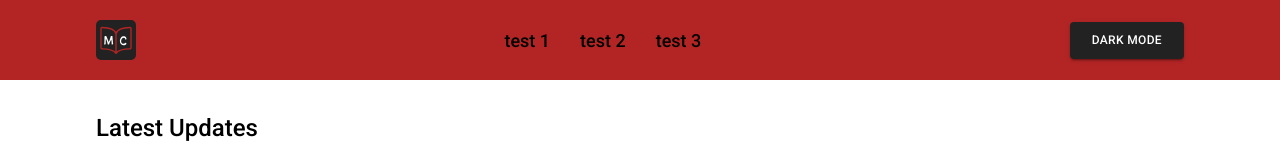
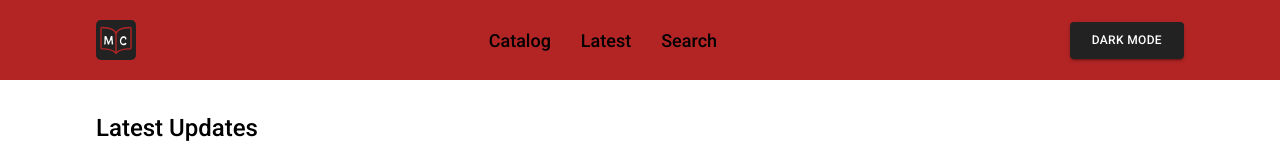
Before and after one commit to 24Skynet24/manga-catalog, a React (Vite) app: page / in a window 1280 px wide. Shown: the top 160 px of the page. Built offline with nearby package versions, Linux system fonts and the light colour scheme; no server answers.

Commit message:
refactor header

```diff
--- a/src/components/Header/header.scss
+++ b/src/components/Header/header.scss
@@ -5,6 +5,15 @@ header.header {
   nav ul li {
     font-size: 1.8rem;
     font-weight: 500;
+    cursor: pointer;
+
+    a, span {
+      transition: color .125s ease-in-out;
+
+      &:hover {
+        color: $white;
+      }
+    }
   }
 
   .theme_button {
--- a/src/components/Header/index.tsx
+++ b/src/components/Header/index.tsx
@@ -1,6 +1,7 @@
 import "./header.scss"
 import {Button} from "@mui/material";
 import LogoLink from "../../UI/Links/LogoLink";
+import {Link} from "react-router-dom";
 
 const Header = () => {
     return (
@@ -9,9 +10,15 @@ const Header = () => {
                 <LogoLink/>
                 <nav>
                     <ul className="flex-align-center gap-12">
-                        <li>test 1</li>
-                        <li>test 2</li>
-                        <li>test 3</li>
+                        <li>
+                            <Link to="/catalog">Catalog</Link>
+                        </li>
+                        <li>
+                            <Link to="/catalog">Latest</Link>
+                        </li>
+                        <li>
+                            <span>Search</span>
+                        </li>
                     </ul>
                 </nav>
                 <Button className="theme_button" variant="contained" size={"large"}>Dark mode</Button>
```
